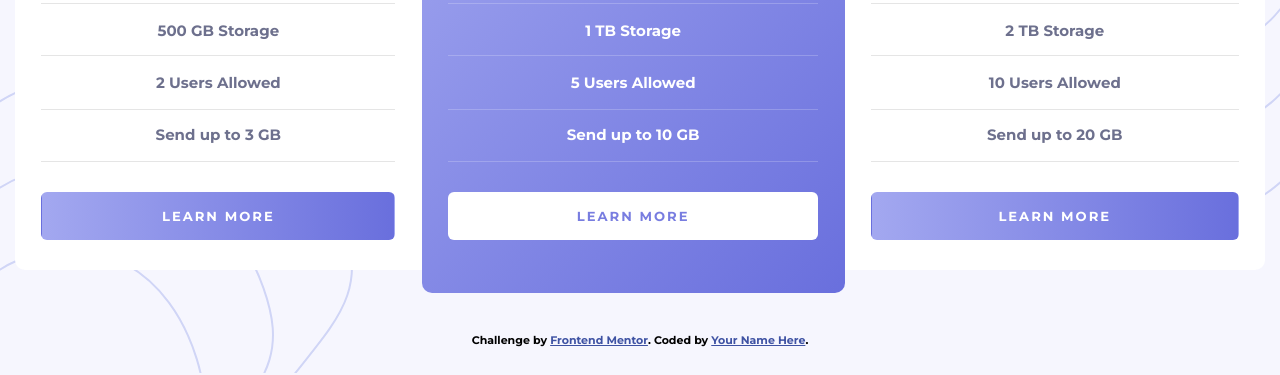
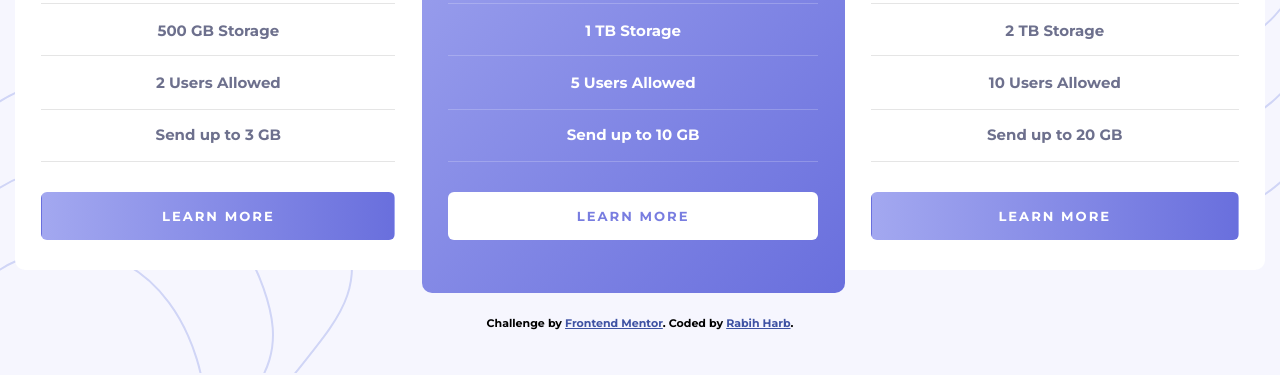
Before and after one commit to rabihtg/pricing-comp-tgl, a plain HTML site: page index.html in a window 1280 px wide. Shown: the part 427-802 px from the top of the page. Drawn offline with Linux system fonts and the light colour scheme.

Commit message:
add padding to attribution, push hidden data back on stacking context

```diff
--- a/index.css
+++ b/index.css
@@ -134,7 +134,9 @@ header {
   position: absolute;
   overflow: hidden;
   transition: none;
+
   opacity: 0;
+  z-index: -1;
 }
 .card__price-currency {
   font-size: 2.75rem;
@@ -145,17 +147,17 @@ header {
 .feature {
   color: var(--Grayish-Blue);
 }
-.feature:not(:first-of-type):not(:last-of-type) {
-  padding: 1.125rem 0;
-  border-top: 1px solid rgba(0, 0, 0, 0.1);
-  border-bottom: 1px solid rgba(0, 0, 0, 0.1);
-}
 .feature:first-of-type {
   padding-top: 1.125rem;
   border-top: 1px solid rgba(0, 0, 0, 0.1);
 }
 .feature:last-of-type {
   padding-bottom: 1.125rem;
+  border-bottom: 1px solid rgba(0, 0, 0, 0.1);
+}
+.feature:not(:first-of-type):not(:last-of-type) {
+  padding: 1.125rem 0;
+  border-top: 1px solid rgba(0, 0, 0, 0.1);
   border-bottom: 1px solid rgba(0, 0, 0, 0.1);
 }
 .main__card.main__card.professional > .card__name,
@@ -232,3 +234,14 @@ header {
     font-size: clamp(3rem, 16vw, 4rem);
   }
 }
+
+footer {
+  padding: 1.5rem 0 3rem;
+}
+.attribution {
+  font-size: 11px;
+  text-align: center;
+}
+.attribution a {
+  color: hsl(228, 45%, 44%);
+}
--- a/index.html
+++ b/index.html
@@ -19,16 +19,6 @@
     />
     <link rel="stylesheet" href="index.css" />
     <title>Frontend Mentor | [Challenge Name Here]</title>
-
-    <style>
-      .attribution {
-        font-size: 11px;
-        text-align: center;
-      }
-      .attribution a {
-        color: hsl(228, 45%, 44%);
-      }
-    </style>
   </head>
   <body>
     <header>
@@ -106,11 +96,20 @@
       </div>
     </main>
     <footer>
-      <div class="attribution" style="margin-top: 5vh">
+      <div class="attribution">
         Challenge by
-        <a href="https://www.frontendmentor.io?ref=challenge" target="_blank"
+        <a
+          href="https://www.frontendmentor.io?ref=challenge"
+          target="_blank"
+          rel="noopener noreferrer"
           >Frontend Mentor</a
-        >. Coded by <a href="#">Your Name Here</a>.
+        >. Coded by
+        <a
+          href="https://www.frontendmentor.io/profile/rabiharb"
+          target="_blank"
+          rel="noopener noreferrer"
+          >Rabih Harb</a
+        >.
       </div>
     </footer>
     <script src="index.js"></script>
```
